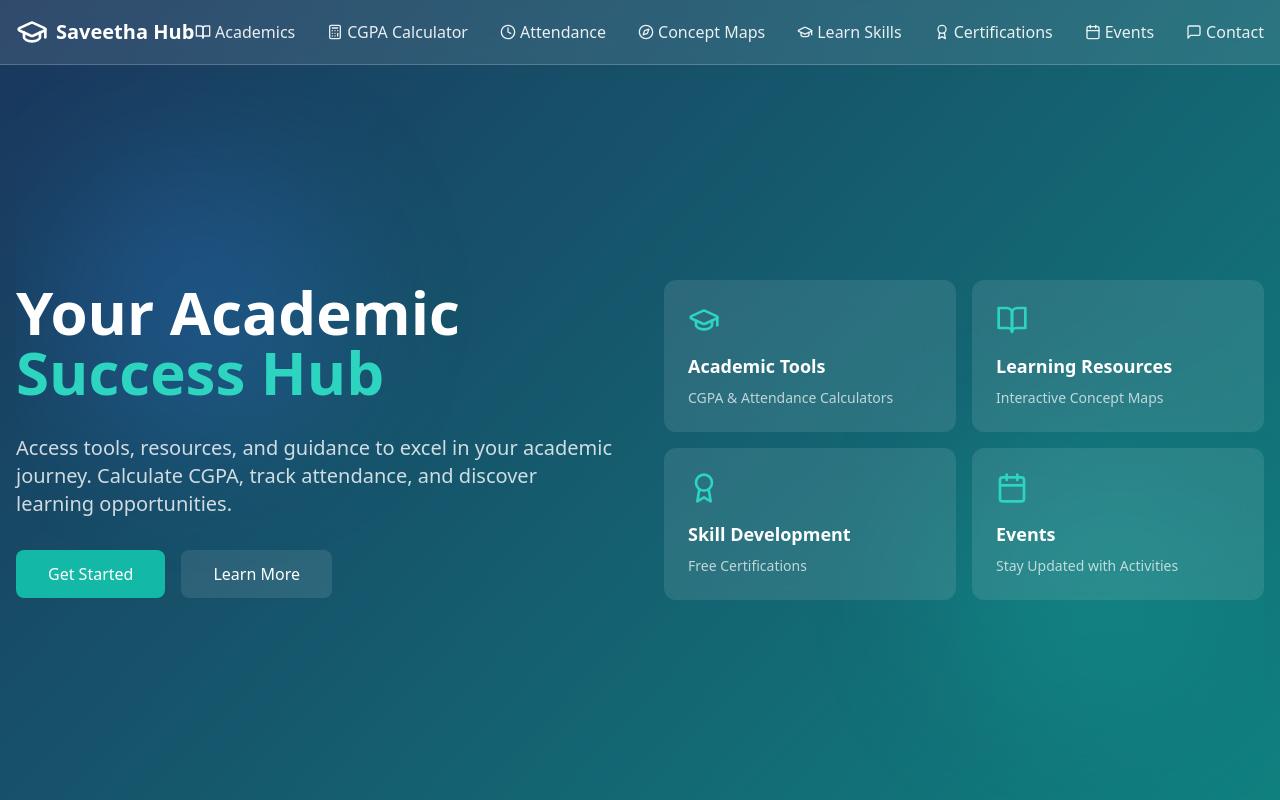
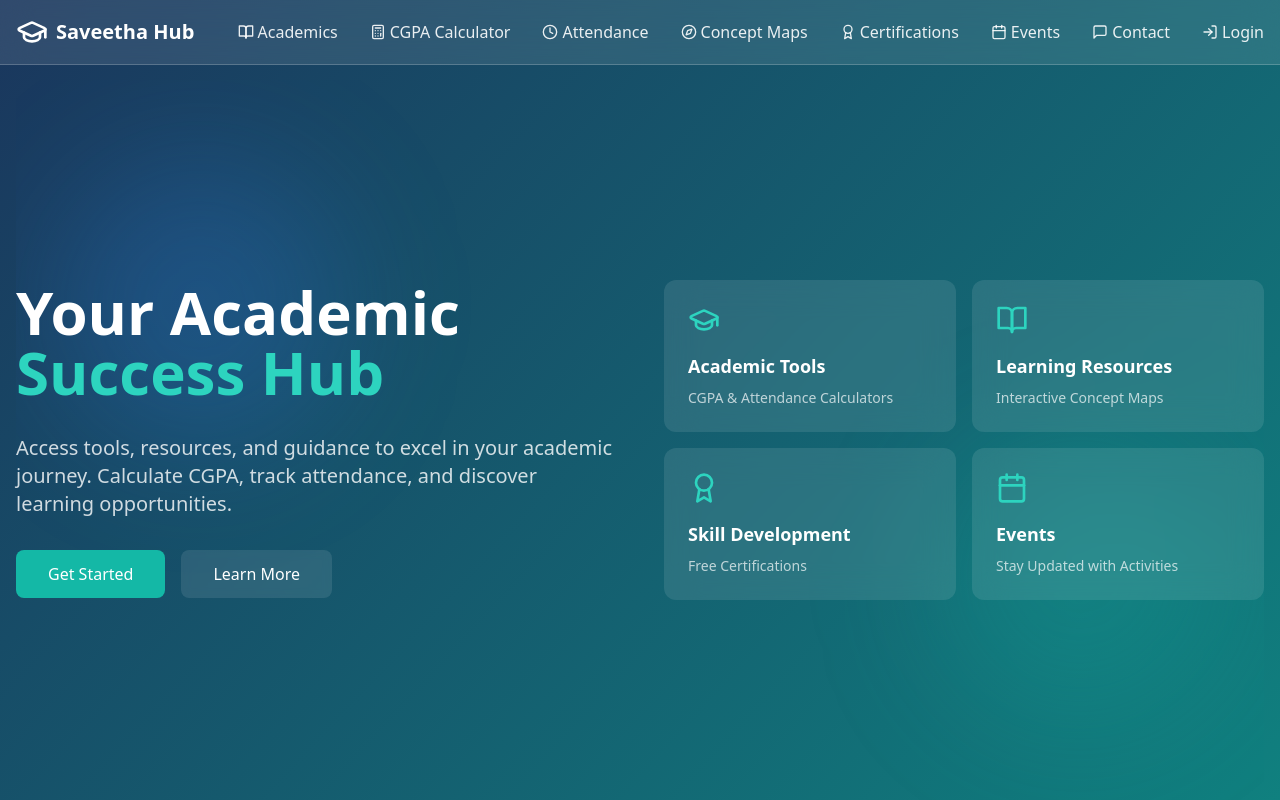
Before and after one commit to ComradeMohan/saveethahub, a React (Vite) app: page / in a window 1280 px wide. Shown: the top 800 px of the page. Built offline with nearby package versions, Linux system fonts and the light colour scheme.

Commit message:
Update App.tsx

```diff
--- a/src/App.tsx
+++ b/src/App.tsx
@@ -6,9 +6,10 @@ import {
   Calendar,
   Clock,
   Compass,
-  GraduationCap,
+  // GraduationCap,
   Award,
-  MessageSquare
+  MessageSquare,
+  LogInIcon
 } from 'lucide-react';
 import Navbar from './components/Navbar';
 import HomePage from './pages/HomePage';
@@ -20,6 +21,7 @@ import SkillsPage from './pages/SkillsPage';
 import CertificationsPage from './pages/CertificationsPage';
 import EventsPage from './pages/EventsPage';
 import ContactPage from './pages/ContactPage';
+import LoginPage from './pages/LoginPage';
 
 function App() {
   const [isMenuOpen, setIsMenuOpen] = useState(false);
@@ -29,10 +31,11 @@ function App() {
     { title: 'CGPA Calculator', icon: Calculator, path: '/cgpa-calculator' },
     { title: 'Attendance', icon: Clock, path: '/attendance' },
     { title: 'Concept Maps', icon: Compass, path: '/concept-maps' },
-    { title: 'Learn Skills', icon: GraduationCap, path: '/skills' },
+    // { title: ' Skills', icon: GraduationCap, path: '/skills' },
     { title: 'Certifications', icon: Award, path: '/certifications' },
     { title: 'Events', icon: Calendar, path: '/events' },
     { title: 'Contact', icon: MessageSquare, path: '/contact' },
+    { title: 'Login', icon: LogInIcon, path: '/login' },
   ];
 
   return (
@@ -50,6 +53,7 @@ function App() {
             <Route path="/certifications" element={<CertificationsPage />} />
             <Route path="/events" element={<EventsPage />} />
             <Route path="/contact" element={<ContactPage />} />
+            <Route path='/login' element={<LoginPage/>}/>
           </Routes>
         </main>
       </div>
```
